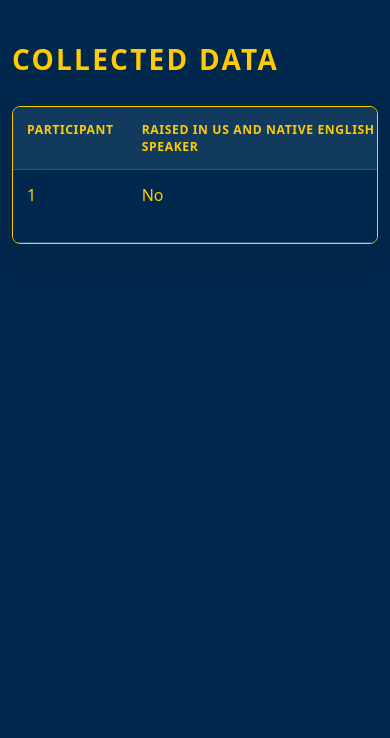
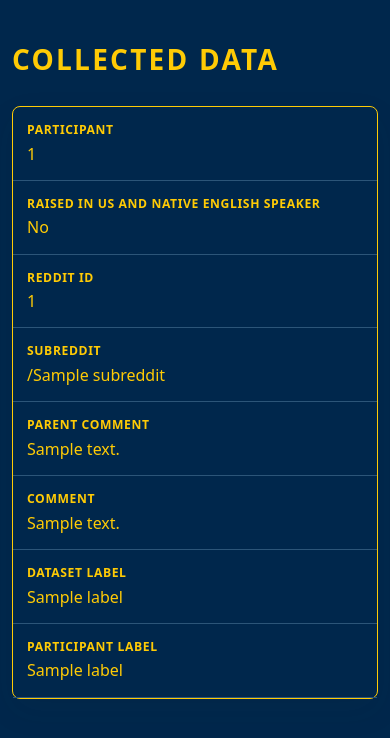
Before and after one commit to Junminkyu/CSE594_Assignment3_AI, a Flask app: template templates/results.html in a window 390 px wide. Shown: the top 738 px of the page. Run offline with Flask 3, Linux system fonts and the light colour scheme; the template is opened without the code that fills it: most values are stand-ins (such as "Sample title", 1, 10 or a date in 2020); some libraries are stand-ins or nearby versions.

Commit message:
New design for result page

```diff
--- a/static/style.css
+++ b/static/style.css
@@ -63,10 +63,34 @@ legend { margin-bottom: 14px; font-size: .95rem; font-weight: 700; }
 table { width: 100%; border-collapse: collapse; }
 th, td { border-bottom: 1px solid #2c5578; padding: 14px; text-align: left; vertical-align: top; }
 th { background: #123a5c; font-size: .76rem; letter-spacing: .05em; text-transform: uppercase; }
-td:nth-child(2) { min-width: 280px; line-height: 1.45; }
-.table-wrap { overflow-x: auto; }
+.results-page { width: calc(100% - 32px); }
+.results-table { table-layout: fixed; }
+.results-table th, .results-table td { overflow-wrap: anywhere; line-height: 1.45; }
+
+@media (max-width: 800px) {
+  .results-table, .results-table tbody, .results-table tr, .results-table td { display: block; }
+  .results-table thead {
+    position: absolute;
+    width: 1px;
+    height: 1px;
+    overflow: hidden;
+    clip-path: inset(50%);
+    white-space: nowrap;
+  }
+  .results-table tr + tr { border-top: 2px solid var(--border); }
+  .results-table td[data-label]::before {
+    content: attr(data-label);
+    display: block;
+    margin-bottom: 4px;
+    font-size: .76rem;
+    font-weight: 700;
+    letter-spacing: .05em;
+    text-transform: uppercase;
+  }
+}
 
 @media (max-width: 560px) {
   .page { width: min(100% - 24px, 760px); padding: 40px 0; }
+  .results-page { width: calc(100% - 24px); }
   .panel { padding: 22px; }
 }
--- a/templates/results.html
+++ b/templates/results.html
@@ -1,9 +1,19 @@
 {% extends "base.html" %}
 {% block content %}
-<main class="page">
+<main class="page results-page">
   <p class="title">Collected data</p>
   <div class="table-wrap">
-    <table>
+    <table class="results-table">
+      <colgroup>
+        <col style="width: 10%">
+        <col style="width: 12%">
+        <col style="width: 8%">
+        <col style="width: 9%">
+        <col style="width: 20%">
+        <col style="width: 20%">
+        <col style="width: 10%">
+        <col style="width: 11%">
+      </colgroup>
       <thead>
         <tr>
           <th>Participant</th>
@@ -19,14 +29,14 @@
       <tbody>
         {% for submission in submissions %}
         <tr>
-          <td>{{ submission.participant_id }}</td>
-          <td>{% if submission.native is none %}Not recorded{% elif submission.native %}Yes{% else %}No{% endif %}</td>
-          <td>{{ submission.reddit_id }}</td>
-          <td>/{{ submission.subreddit }}</td>
-          <td>{{ submission.parent_comment }}</td>
-          <td>{{ submission.comment_text }}</td>
-          <td>{{ labels[submission.dataset_label] }}</td>
-          <td>{{ labels[submission.selected_label] }}</td>
+          <td data-label="Participant">{{ submission.participant_id }}</td>
+          <td data-label="Raised in US and native English speaker">{% if submission.native is none %}Not recorded{% elif submission.native %}Yes{% else %}No{% endif %}</td>
+          <td data-label="Reddit ID">{{ submission.reddit_id }}</td>
+          <td data-label="Subreddit">/{{ submission.subreddit }}</td>
+          <td data-label="Parent comment">{{ submission.parent_comment }}</td>
+          <td data-label="Comment">{{ submission.comment_text }}</td>
+          <td data-label="Dataset label">{{ labels[submission.dataset_label] }}</td>
+          <td data-label="Participant label">{{ labels[submission.selected_label] }}</td>
         </tr>
         {% else %}
         <tr><td colspan="8">No submissions recorded yet.</td></tr>
```
